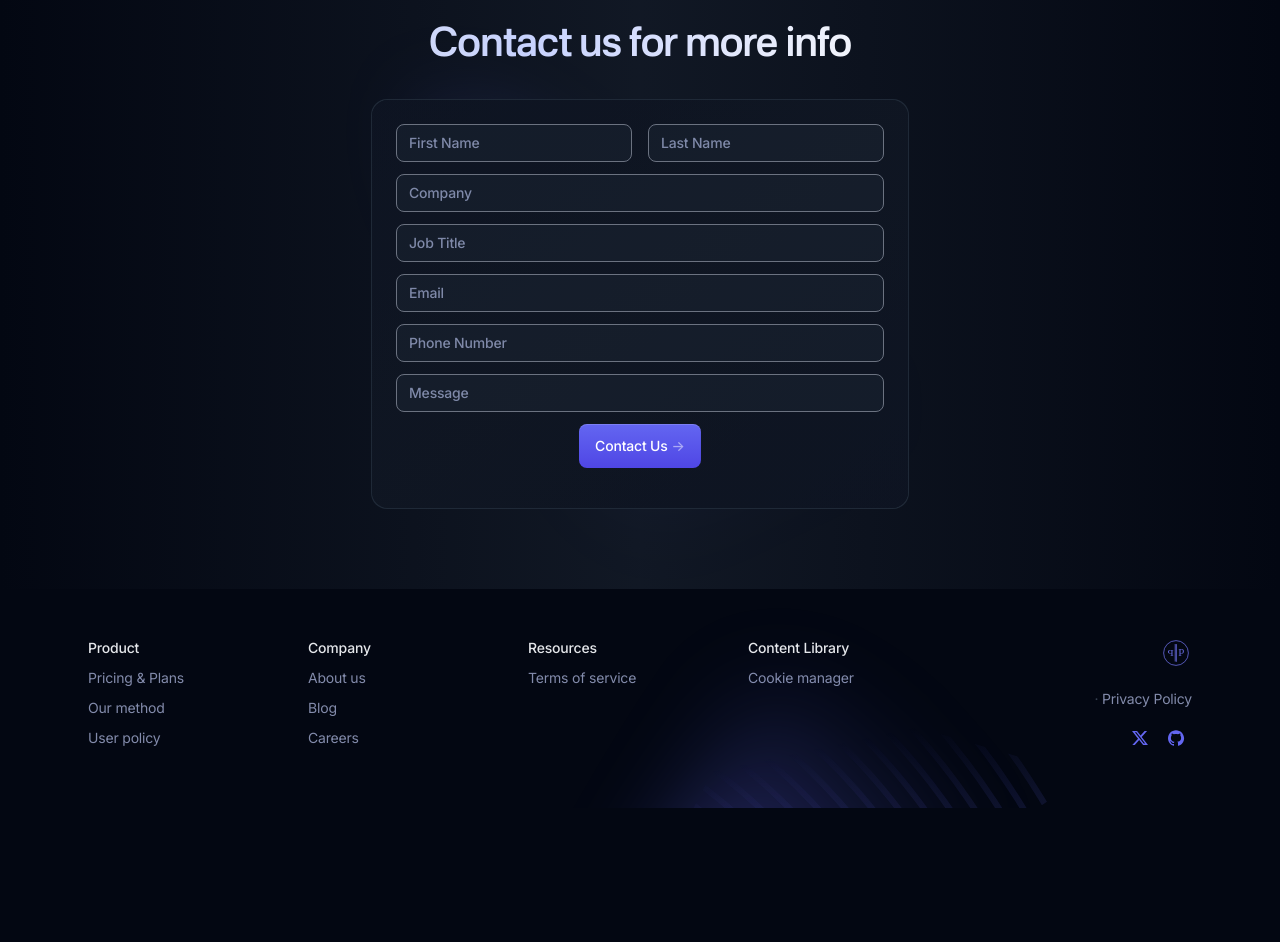
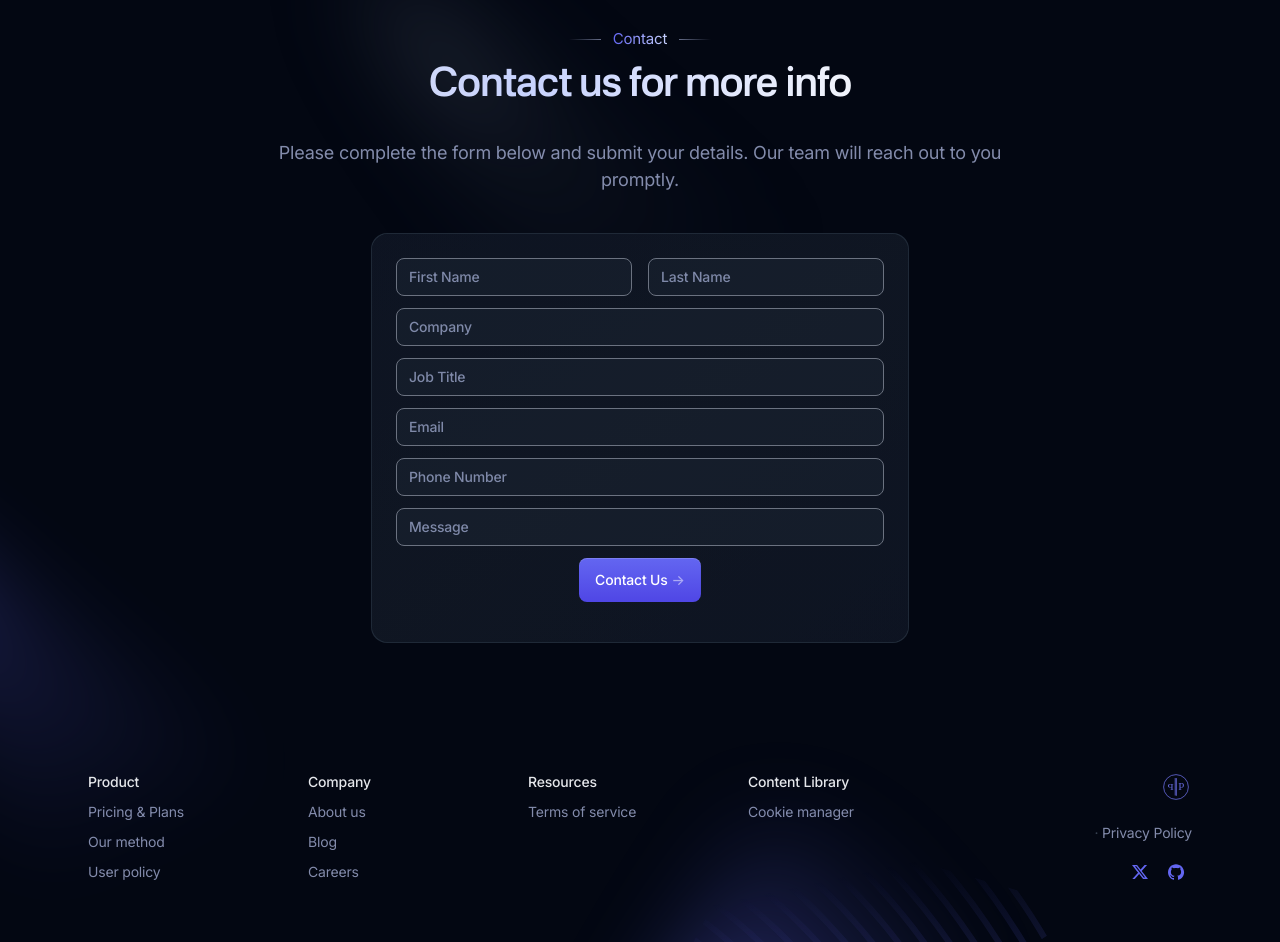
Before and after one commit to Ridvan-bot/pohlmanprotean.se, a Next.js app in the folder pohlmanprotean.se/: page / in a window 1280 px wide. Shown: the part 3520-4462 px from the top of the page. Before the commit the page ends 4328 px from the top, so only its background shows below. Built offline with nearby package versions, Linux system fonts and the light colour scheme.

Commit message:
Fix APP-0004: fix layout for contact

```diff
--- a/pohlmanprotean.se/components/cta.tsx
+++ b/pohlmanprotean.se/components/cta.tsx
@@ -1,12 +1,25 @@
 import Image from "next/image";
 import BlurredShape from "@/public/images/blurred-shape.svg";
+import BlurredShapeGray from "@/public/images/blurred-shape-gray.svg";
 import Spotlight from "./spotlight";
 
 export default function Cta() {
   return (
-    <section className="relative overflow-hidden">
+    <section className="relative">
       <div
-        className="absolute bottom-0 left-1/2 -z-10 -mb-24 ml-20 -translate-x-1/2"
+        className="pointer-events-none absolute left-1/2 top-0 -z-10 -mt-20 -translate-x-1/2"
+        aria-hidden="true"
+      >
+        <Image
+          className="max-w-none"
+          src={BlurredShapeGray}
+          width={760}
+          height={668}
+          alt="Blurred shape"
+        />
+      </div>
+      <div
+        className="pointer-events-none absolute bottom-0 left-1/2 -z-10 -mb-80 -translate-x-[120%] opacity-50"
         aria-hidden="true"
       >
         <Image
@@ -17,13 +30,19 @@ export default function Cta() {
           alt="Blurred shape"
         />
       </div>
-
-      <div id="contact" className="w-full px-4 sm:px-0">
-        <div className="bg-gradient-to-r from-transparent via-gray-800/50 py-12 md:py-20">
+      <div id="contact" className="w-full px-4 sm:px-0 border-t py-12 [border-image:linear-gradient(to_right,transparent,theme(colors.slate.400/.25),transparent)1] md:py-20">
           <div className="mx-auto max-w-3xl text-center">
+          <div className="inline-flex items-center gap-3 pb-3 before:h-px before:w-8 before:bg-gradient-to-r before:from-transparent before:to-indigo-200/50 after:h-px after:w-8 after:bg-gradient-to-l after:from-transparent after:to-indigo-200/50">
+              <span className="inline-flex bg-gradient-to-r from-indigo-500 to-indigo-200 bg-clip-text text-transparent">
+              Contact
+              </span>
+            </div>
             <h2 className="animate-[gradient_6s_linear_infinite] bg-[linear-gradient(to_right,theme(colors.gray.200),theme(colors.indigo.200),theme(colors.gray.50),theme(colors.indigo.300),theme(colors.gray.200))] bg-[length:200%_auto] bg-clip-text pb-8 font-nacelle text-3xl font-semibold text-transparent md:text-4xl">
               Contact us for more info
             </h2>
+            <p className="text-lg text-indigo-200/65 mb-10">
+            Please complete the form below and submit your details. Our team will reach out to you promptly.
+            </p>
             {/* Spotlight items */}
             <div className="group mx-auto flex justify-center items-center max-w-sm flex-wrap gap-6 lg:max-w-none lg:flex-nowrap">
               {/* Card 1 */}
@@ -97,7 +116,6 @@ export default function Cta() {
                   </div>
                 </div>
               </div>
-            </div>
           </div>
         </div>
       </div>
--- a/pohlmanprotean.se/components/features.tsx
+++ b/pohlmanprotean.se/components/features.tsx
@@ -7,7 +7,7 @@ export default function Features() {
   return (
     <section className="relative">
       <div
-        className="pointer-events-none absolute left-1/2 top-0 -z-10 -mt-20 -translate-x-1/2"
+        className="pointer-events-none absolute right-1/2 top-0 -z-10 -mt-20 -translate-x-1/2"
         aria-hidden="true"
       >
         <Image
@@ -19,7 +19,7 @@ export default function Features() {
         />
       </div>
       <div
-        className="pointer-events-none absolute bottom-0 left-1/2 -z-10 -mb-80 -translate-x-[120%] opacity-50"
+        className="pointer-events-none absolute bottom-10 right-1/2 -z-10 -mb-80 -translate-x-[120%] opacity-50"
         aria-hidden="true"
       >
         <Image
```
